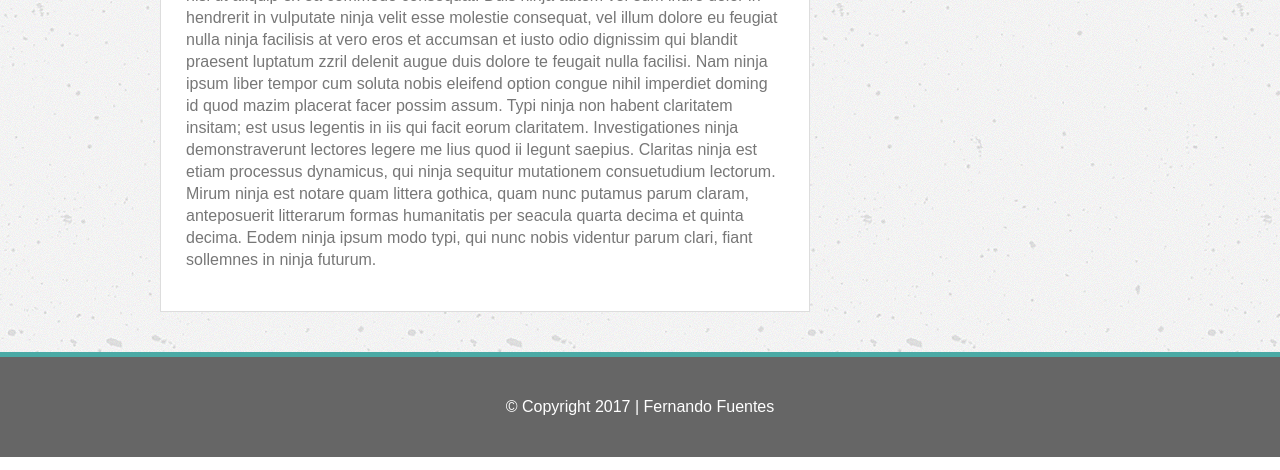
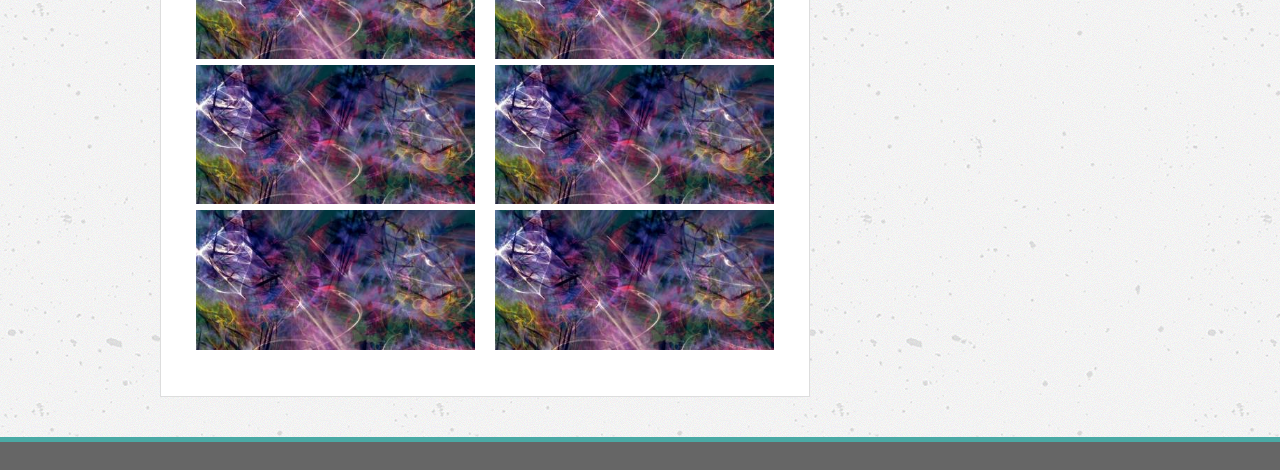
Before and after one commit to fernandofuentes/Basic-Portfolio, a plain HTML site: page portfolio.html in a window 1280 px wide. Shown: the part 330-800 px from the top of the page. Drawn offline with Linux system fonts and the light colour scheme.

Commit message:
modified a ton of files and added images

```diff
--- a/assets/css/style.css
+++ b/assets/css/style.css
@@ -1,10 +1,12 @@
 /* Global Styles */
+
 body,
 html {
     height: 100%;
     margin: 0;
     overflow: auto;
 }
+
 h1,
 h2,
 h3,
@@ -12,38 +14,48 @@ h4,
 h5,
 h6 {
     color: #4aaaa5;
-font-family: 'Georgia', Times, Times New Roman, serif;
+    font-family: 'Georgia', Times, Times New Roman, serif!important;
 }
+
 h1 {
     font-size: 40px;
 }
+
 h3 {
     text-align: center;
     font-size: 150%;
 }
+
 p {
-font-family: 'Arial', 'Helvetica Neue', Helvetica, sans-serif;
+    font-family: 'Arial', 'Helvetica Neue', Helvetica, sans-serif!important;
 }
+
 ul,
 li {
     font-family: 'Arial', 'Helvetica Neue', Helvetica, sans-serif;
 }
+
 hr {
     margin: 20px 0;
 }
+
+
 /******* HEADER STYLES *******/
+
 #header-wrapper {
     margin: 0;
     padding: 0;
     border-bottom: 1px solid #cccccc;
     background-color: #ffffff;
 }
+
 header {
     position: relative;
     height: 100px;
     width: 960px;
     margin: 0 auto;
 }
+
 .name {
     position: absolute;
     display: block;
@@ -56,19 +68,25 @@ text-align: center;
     line-height: 50px;
     top: 50px;
 }
+
+
 /* NAVIGATION */
+
 nav {
     position: absolute;
     bottom: 0px;
     right: -10px;
 }
+
 nav ul {
     list-style: none;
     text-align: center;
 }
+
 nav ul li {
     display: inline-block;
 }
+
 nav ul li a {
     display: block;
     padding: 15px;
@@ -78,19 +96,25 @@ font-weight: 500;
     text-transform: uppercase;
     margin: 0 10px;
 }
+
 nav ul li a,
 nav ul li a:after,
 nav ul li a:before {
     transition: all .5s;
 }
+
 nav ul li a:hover {
     color: #4aaaa5;
 }
+
+
 /* stroke */
+
 nav.stroke ul li a,
 nav.fill ul li a {
     position: relative;
 }
+
 nav.stroke ul li a:after,
 nav.fill ul li a:after {
     position: absolute;
@@ -104,19 +128,25 @@ color: transparent;
     background: #4aaaa5;
     height: 3px;
 }
+
 nav.stroke ul li a:hover:after {
     width: 100%;
 }
+
+
 /******* MAIN AREA STYLES ********/
+
 #container-wrapper {
     background-image: url("../images/concrete-texture.png");
     padding: 40px 0;
     overflow: auto;
 }
+
 #container {
     width: 960px;
     margin: 0 auto;
 }
+
 section {
     width: 598px;
     padding: 25px;
@@ -124,16 +154,19 @@ background-color: #ffffff;
     border: 1px solid #dddddd;
     float: left;
 }
+
 section p {
     line-height: 22px;
     margin-bottom: 15px;
     color: #777777;
 }
+
 .profile-image {
     height: 250px;
     float: left;
     margin: 0 20px 20px 0;
 }
+
 aside {
     width: 218px;
     padding: 25px;
@@ -141,19 +174,36 @@ background-color: #ffffff;
     border: 1px solid #dddddd;
     float: right;
 }
+
 aside p {
     text-align: center;
 }
+
 aside img {
     width: 30%;
 }
+
 aside a img {
     opacity: .7;
 }
+
 aside a:hover img {
     opacity: 1;
 }
+
+/******* Portfolio Page *******/
+img.placeholder-image{
+	width: 279px;
+	margin: 0 10px;
+}
+
+p.placeholder-image{
+text-align: center;
+}
+
+
 /******* FOOTER STYLES ********/
+
 footer {
     height: 100px;
     line-height: 100px;
@@ -163,6 +213,7 @@ color: #ffffff;
     clear: both;
     overflow: auto;
 }
+
 footer p {
     text-align: center;
 }
--- a/portfolio.html
+++ b/portfolio.html
@@ -32,7 +32,7 @@
             <section>
                 <h1>Portfolio</h1>
                 <hr>
-                <p>Lorem ninja ipsum dolor sit amet, consectetuer adipiscing elit, sed diam nonummy nibh euismod tincidunt ut laoreet dolore magna aliquam erat volutpat. Ut ninja wisi enim ad minim veniam, quis nostrud exerci tation ullamcorper suscipit ninja lobortis nisl ut aliquip ex ea commodo consequat. Duis ninja autem vel eum iriure dolor in hendrerit in vulputate ninja velit esse molestie consequat, vel illum dolore eu feugiat nulla ninja facilisis at vero eros et accumsan et iusto odio dignissim qui blandit praesent luptatum zzril delenit augue duis dolore te feugait nulla facilisi. Nam ninja ipsum liber tempor cum soluta nobis eleifend option congue nihil imperdiet doming id quod mazim placerat facer possim assum. Typi ninja non habent claritatem insitam; est usus legentis in iis qui facit eorum claritatem. Investigationes ninja demonstraverunt lectores legere me lius quod ii legunt saepius. Claritas ninja est etiam processus dynamicus, qui ninja sequitur mutationem consuetudium lectorum. Mirum ninja est notare quam littera gothica, quam nunc putamus parum claram, anteposuerit litterarum formas humanitatis per seacula quarta decima et quinta decima. Eodem ninja ipsum modo typi, qui nunc nobis videntur parum clari, fiant sollemnes in ninja futurum.</p>
+                <p><img class="placeholder-image" src="assets/images/placeholder-image.jpg"><img class="placeholder-image" src="assets/images/placeholder-image.jpg"><img class="placeholder-image" src="assets/images/placeholder-image.jpg"><img class="placeholder-image" src="assets/images/placeholder-image.jpg"><img class="placeholder-image" src="assets/images/placeholder-image.jpg"><img class="placeholder-image" src="assets/images/placeholder-image.jpg"></p>
             </section>
             <!-- SIDEBAR -->
             <aside class="connect">
```
Also changed, not shown: assets/images/escheresque_ste.png (added), assets/images/placeholder-image.jpg (added), 2 other files. Lines whose indentation alone changed are shown as unchanged.
